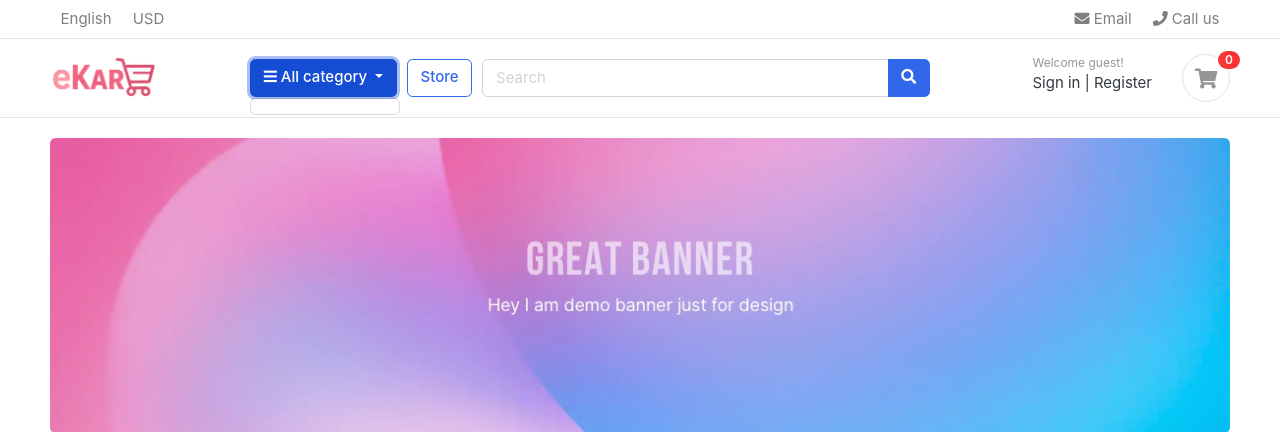
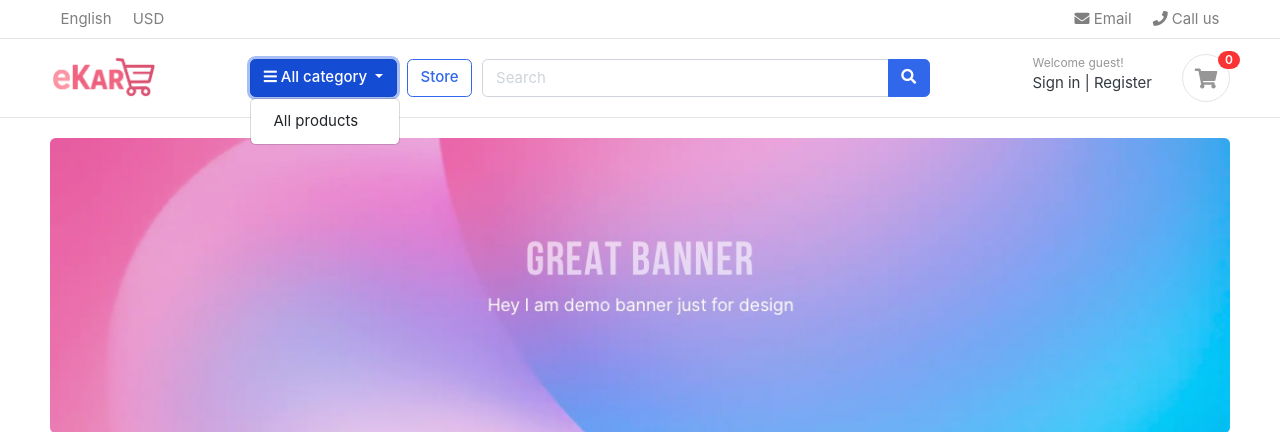
Before and after one commit to mayrars/ecommerceKart, a Django app: page / in a window 1280 px wide, after a click on "All category". Shown: the top 432 px of the page. Run offline with Django 4.2, Linux system fonts and the light colour scheme; data that the repository does not hold is empty; some libraries are stand-ins or nearby versions; some web fonts are replaced.

Commit message:
adding all products

```diff
--- a/templates/include/navbar.html
+++ b/templates/include/navbar.html
@@ -52,14 +52,11 @@
         </div>
         <div class="col-lg col-sm col-md col-6 flex-grow-0">
           <div class="category-wrap dropdown d-inline-block float-right">
-            <button
-              type="button"
-              class="btn btn-primary dropdown-toggle"
-              data-toggle="dropdown"
-            >
+            <button type="button" class="btn btn-primary dropdown-toggle" data-toggle="dropdown">
               <i class="fa fa-bars"></i> All category
             </button>
             <div class="dropdown-menu">
+              <a class="dropdown-item" href="{%url 'store' %}">All products</a>
               {% for category in links %}
                 <a class="dropdown-item" href="{{category.get_url}}">{{category.category_name}}</a>
               {% endfor %}
```
